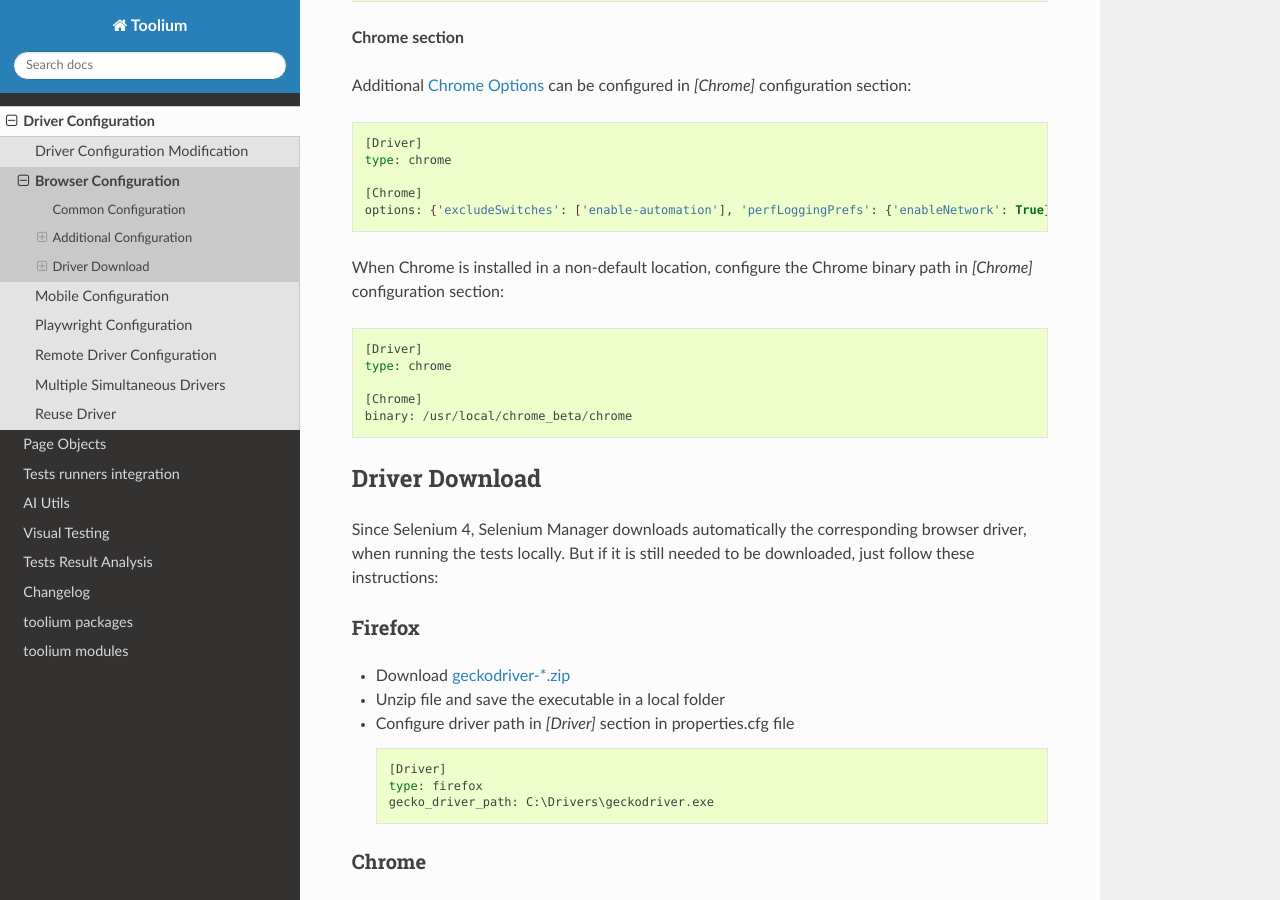
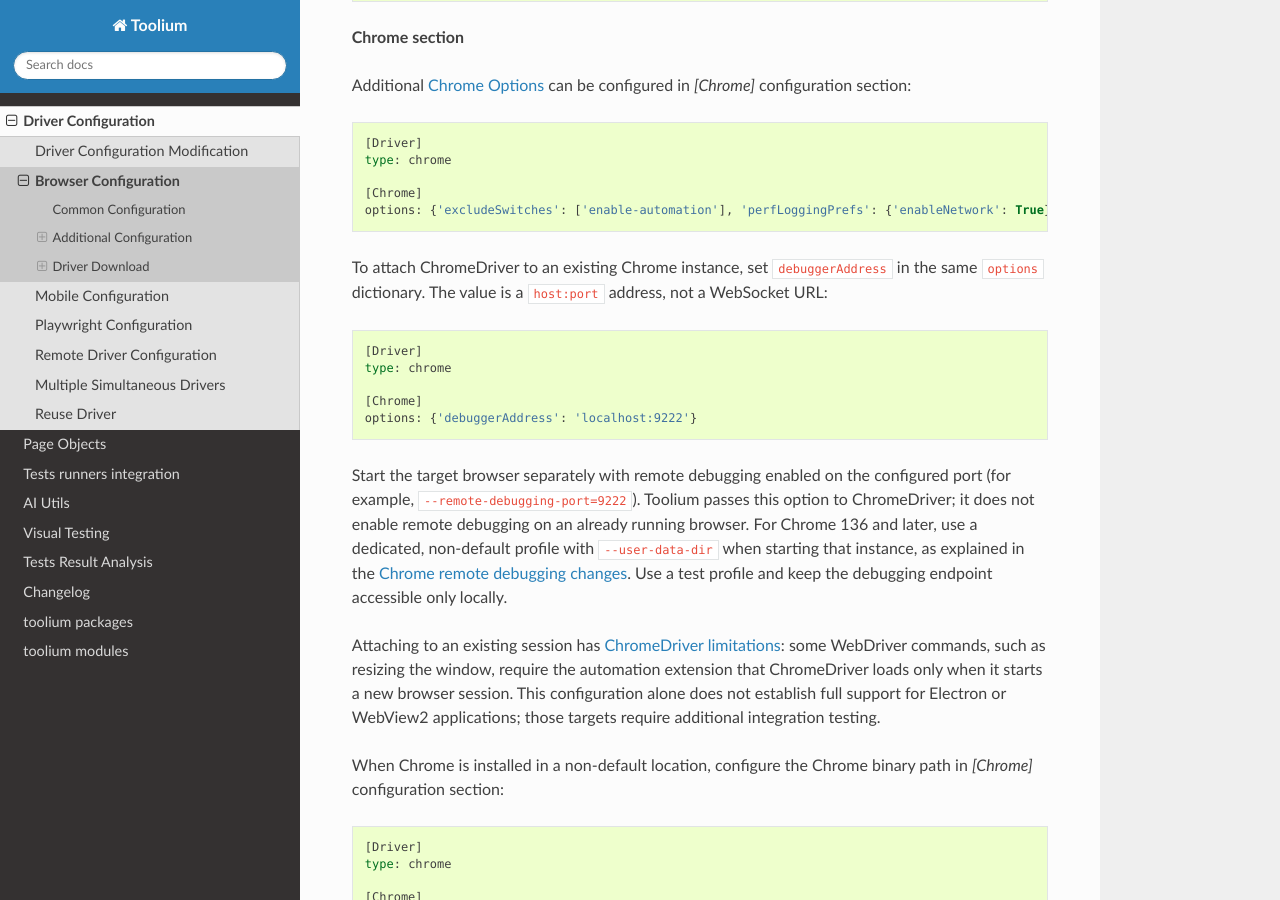
Before and after one commit to Telefonica/toolium, a Sphinx documentation site: the page built from docs/browser_configuration.rst, in a window 1280 px wide and 900 px high, scrolled down 4223 px. Built offline with Sphinx 7.4.7 and the Read the Docs theme 3.1.0, drawn with Linux system fonts in a browser that asks for light colours.

Commit message:
docs: document attaching Chrome through debuggerAddress

```diff
--- a/docs/browser_configuration.rst
+++ b/docs/browser_configuration.rst
@@ -195,6 +195,29 @@
     [Chrome]
     options: {'excludeSwitches': ['enable-automation'], 'perfLoggingPrefs': {'enableNetwork': True}}
 
+To attach ChromeDriver to an existing Chrome instance, set ``debuggerAddress`` in the same
+``options`` dictionary. The value is a ``host:port`` address, not a WebSocket URL::
+
+    [Driver]
+    type: chrome
+
+    [Chrome]
+    options: {'debuggerAddress': 'localhost:9222'}
+
+Start the target browser separately with remote debugging enabled on the configured port
+(for example, ``--remote-debugging-port=9222``). Toolium passes this option to ChromeDriver;
+it does not enable remote debugging on an already running browser. For Chrome 136 and later,
+use a dedicated, non-default profile with ``--user-data-dir`` when starting that instance, as
+explained in the `Chrome remote debugging changes <https://developer.chrome.com/blog/remote-debugging-port>`_.
+Use a test profile and keep the debugging endpoint accessible only locally.
+
+Attaching to an existing session has `ChromeDriver limitations
+<https://developer.chrome.com/docs/chromedriver/help/operation-not-supported-when-using-remote-debugging>`_:
+some WebDriver commands, such as resizing the window, require the automation extension that
+ChromeDriver loads only when it starts a new browser session. This configuration alone does
+not establish full support for Electron or WebView2 applications; those targets require
+additional integration testing.
+
 When Chrome is installed in a non-default location, configure the Chrome binary path in *[Chrome]* configuration
 section::
 
```
Also changed, not shown: 1 other file.
